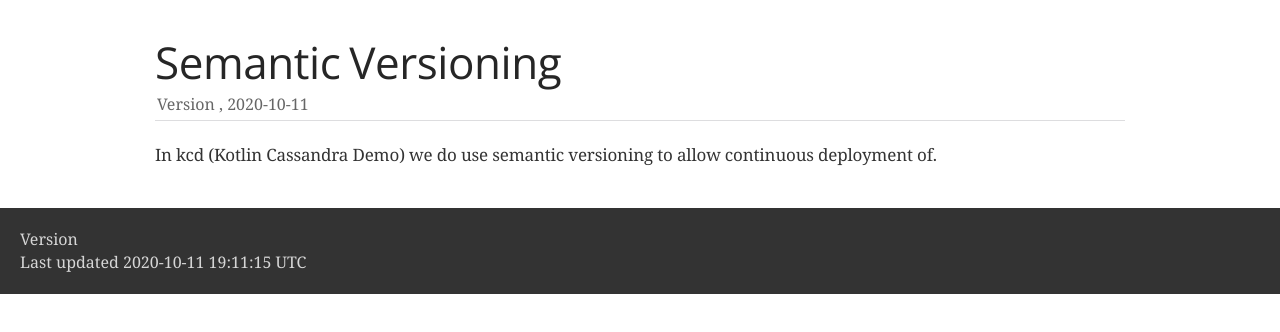
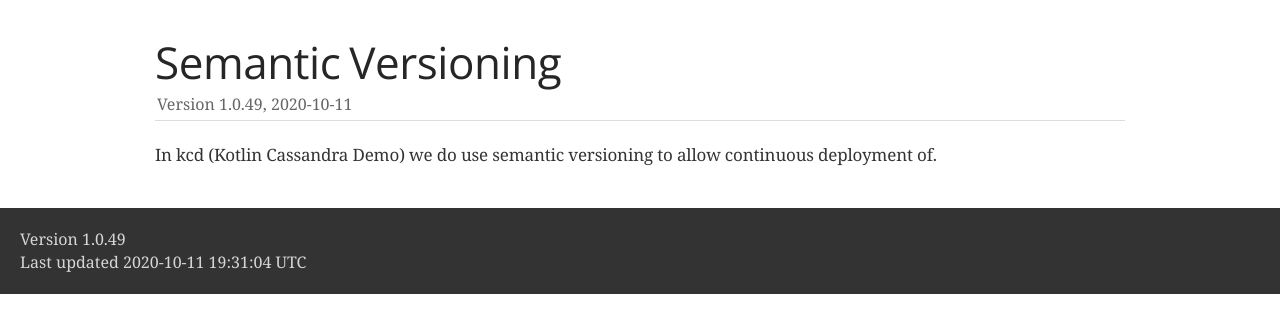
Before and after one commit to triplem/kcd, a plain HTML site: page semantic-versioning.html in a window 1280 px wide. Drawn offline with nearby package versions, Linux system fonts and the light colour scheme; a web font is replaced by a local one.

Commit message:
Deploying to gh-pages from  @ cde1f766b42993871efebbaf76db3cd3be2dd694 🚀

```diff
--- a/semantic-versioning.html
+++ b/semantic-versioning.html
@@ -440,7 +440,7 @@ body.book #toc,body.book #preamble,body.book h1.sect0,body.book .sect1>h2{page-b
 <div id="header">
 <h1>Semantic Versioning</h1>
 <div class="details">
-<span id="revnumber">version ,</span>
+<span id="revnumber">version 1.0.49,</span>
 <span id="revdate">2020-10-11</span>
 </div>
 </div>
@@ -452,8 +452,8 @@ deployment of.</p>
 </div>
 <div id="footer">
 <div id="footer-text">
-Version <br>
-Last updated 2020-10-11 19:11:15 UTC
+Version 1.0.49<br>
+Last updated 2020-10-11 19:31:04 UTC
 </div>
 </div>
 </body>
```
Also changed, not shown: article/conv_commits_de.html (+3 -3 lines), article/github_actions.html (+3 -3 lines), article/gradle_release_docker.html (+2 -2 lines), index.html (+3 -3 lines).
